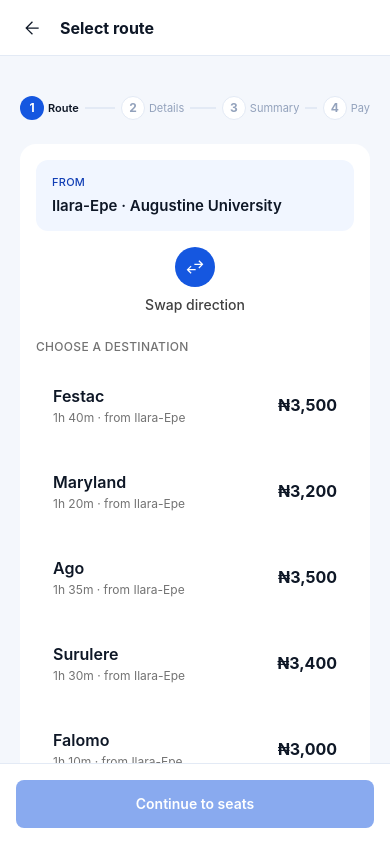
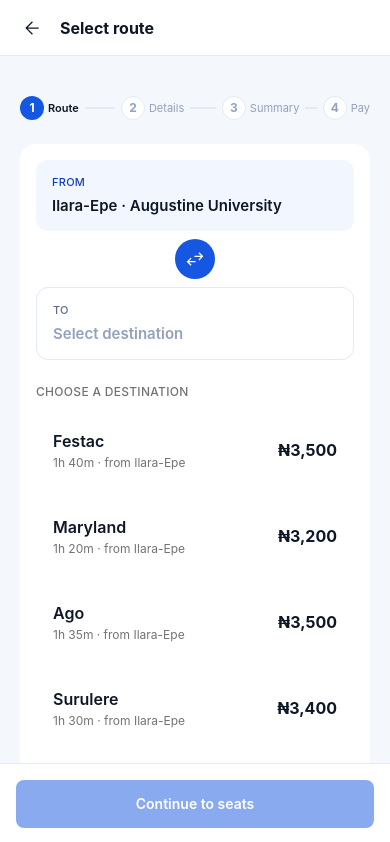
Before and after one commit to liebertj070-lgtm/Kelvjessia-, a Next.js app: page /select-route in a window 390 px wide. Shown: the top 842 px of the page. Built offline with nearby package versions, Linux system fonts and the light colour scheme.

Commit message:
Fix mobile Select Route: swap button was correctly flipping direction internally but mobile had no To chip and a hardcoded From, so it never showed on screen. Mirror desktop's From/To chip pair, stacked.

```diff
--- a/src/app/(flow)/select-route/SelectRouteClient.tsx
+++ b/src/app/(flow)/select-route/SelectRouteClient.tsx
@@ -84,17 +84,21 @@ export function SelectRouteClient({
             </div>
           </div>
 
-          {/* Mobile: FROM chip + swap button */}
+          {/* Mobile: FROM chip / swap button / TO chip — mirrors desktop's
+              three-part row, just stacked instead of side-by-side. Used to
+              be a single hardcoded "From: Ilara-Epe" chip with no "To"
+              chip at all, so tapping swap correctly flipped the internal
+              direction but nothing on screen ever showed it. */}
           <div className="md:hidden">
             <div className="rounded-xl bg-brand-50 px-4 py-3.5">
               <div className="text-[11px] font-medium uppercase tracking-wide text-brand-700">
                 From
               </div>
               <div className="mt-1 text-[15px] font-semibold text-neutral-900">
-                {ORIGIN.full}
+                {reversed ? selected?.city ?? "Select destination" : ORIGIN.full}
               </div>
             </div>
-            <div className="mt-4 flex flex-col items-center gap-2">
+            <div className="my-2 flex justify-center">
               <button
                 type="button"
                 onClick={() => setReversed((r) => !r)}
@@ -103,9 +107,18 @@ export function SelectRouteClient({
               >
                 <SwapHorizIcon className="h-5 w-5" />
               </button>
-              <span className="text-sm font-medium text-neutral-700">
-                Swap direction
-              </span>
+            </div>
+            <div className="rounded-xl border border-neutral-200 px-4 py-3.5">
+              <div className="text-[11px] font-medium uppercase tracking-wide text-neutral-600">
+                To
+              </div>
+              <div
+                className={`mt-1 text-[15px] font-semibold ${
+                  selected ? "text-neutral-900" : "text-neutral-400"
+                }`}
+              >
+                {reversed ? ORIGIN.full : selected?.city ?? "Select destination"}
+              </div>
             </div>
           </div>
 
```
